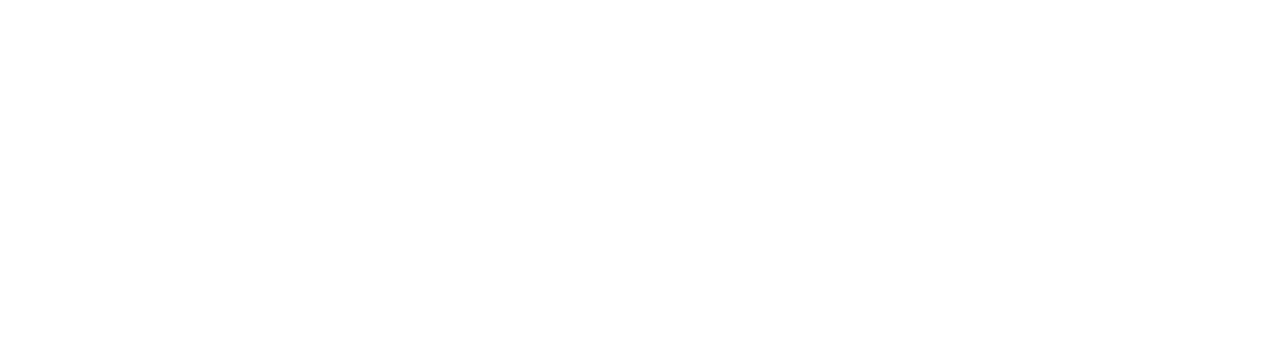
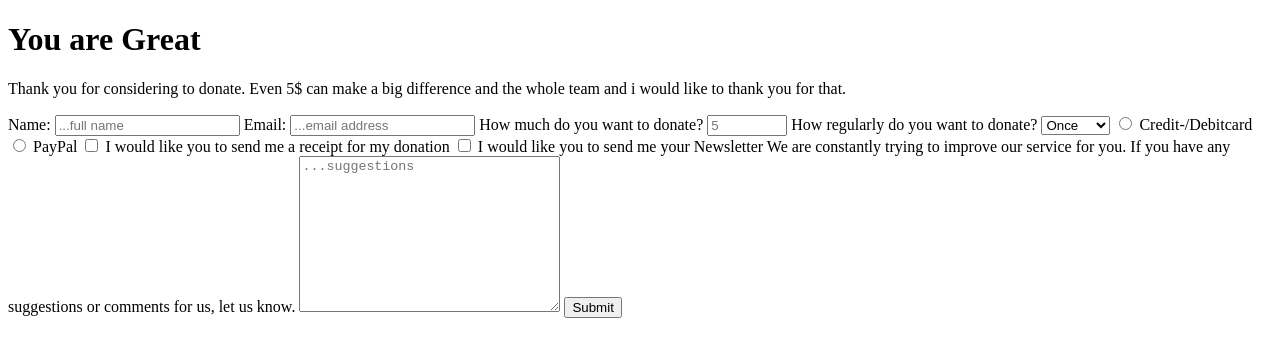
Before and after one commit to ERIKDE84/Survey-Form, a plain HTML site: page index.html in a window 1280 px wide. Drawn offline with Linux system fonts and the light colour scheme.

Commit message:
added form

```diff
--- a/index.html
+++ b/index.html
@@ -4,13 +4,48 @@
 <head>
     <meta charset="UTF-8">
     <meta name="viewport" content="width=device-width, initial-scale=1.0">
-    <title>Document</title>
+    <title>Thank you</title>
 </head>
 
 <body>
+    <h1 id="title">You are Great</h1>
+    <p id="description">Thank you for considering to donate. Even 5$ can make a big difference and the whole team and i
+        would like to thank you for that.</p>
 
+    <form id="survey-form" action="">
+        <label id="name-label" for="name">Name:</label>
+        <input id="name" type="text" placeholder="...full name" required>
 
+        <label id="email-label" for="email">Email:</label>
+        <input id="email" type="email" placeholder="...email address" required>
 
+        <label id="number-label" for="number">How much do you want to donate?</label>
+        <input id="number" type="number" min="1" max="10000" placeholder="5" required>
+
+        <label for="dropdown">How regularly do you want to donate?</label>
+        <select name="frequency" id="dropdown">
+            <option value="once">Once</option>
+            <option value="weekly">Weekly</option>
+            <option value="monthly">Monthly</option>
+            <option value="yearly">Yearly</option>
+        </select>
+
+        <input id="creditdebitcard" type="radio" name="paymentservice" value="creditdebitcard">
+        <label for="creditdebitcard">Credit-/Debitcard</label>
+        <input id="paypal" type="radio" name="paymentservice" value="paypal">
+        <label for="paypal">PayPal</label>
+
+        <input id="receipt" type="checkbox" value="receipt">
+        <label for="receipt">I would like you to send me a receipt for my donation</label>
+        <input id="newsletter" type="checkbox" value="newsletter">
+        <label for="newsletter">I would like you to send me your Newsletter</label>
+
+        <label for="suggestions">We are constantly trying to improve our service for you.
+            If you have any suggestions or comments for us, let us know.</label>
+        <textarea name="suggestions" id="suggestions" cols="30" rows="10" placeholder="...suggestions"></textarea>
+
+        <button id="submit">Submit</button>
+    </form>
 
     <script src="https://cdn.freecodecamp.org/testable-projects-fcc/v1/bundle.js"></script>
 </body>
```
